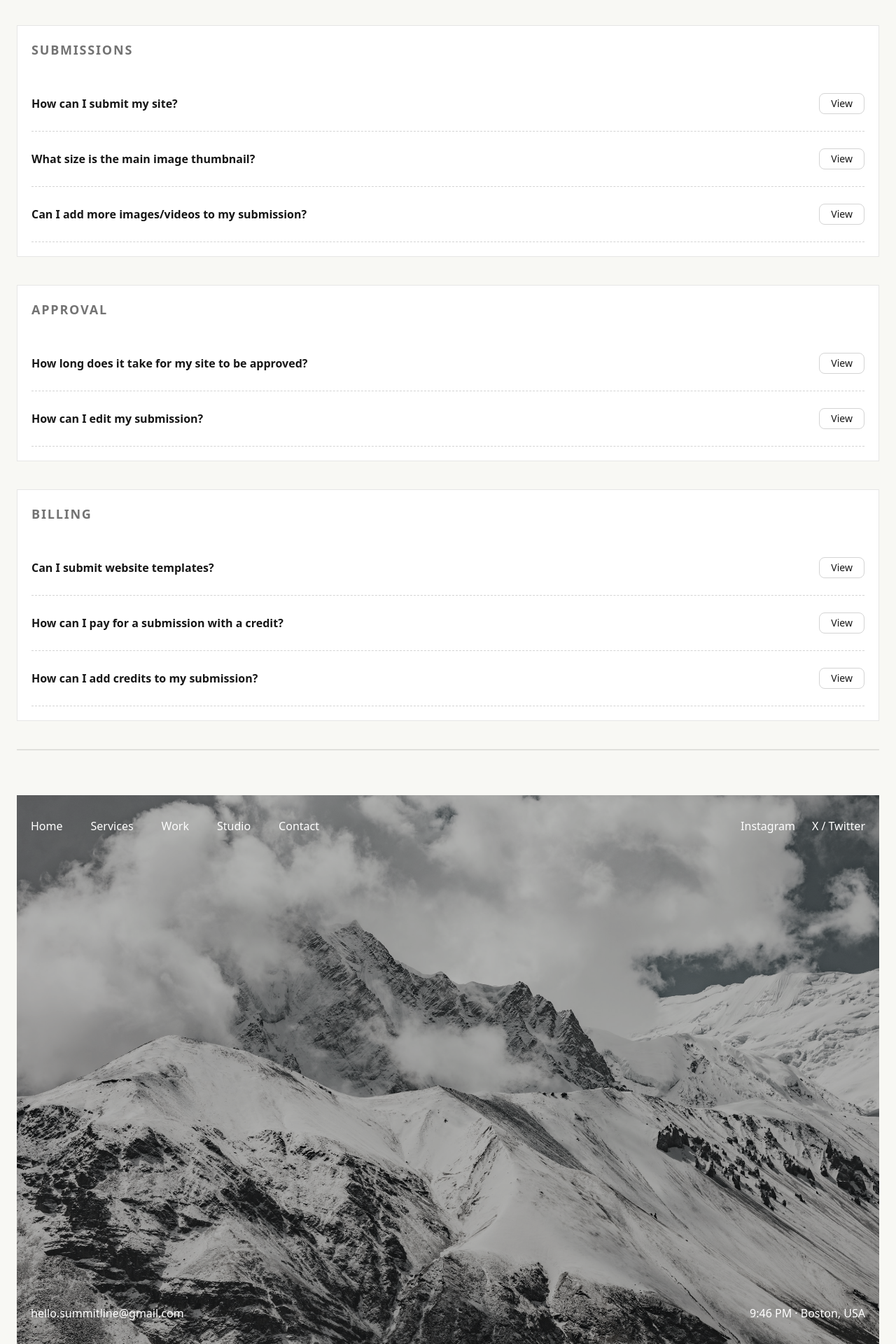
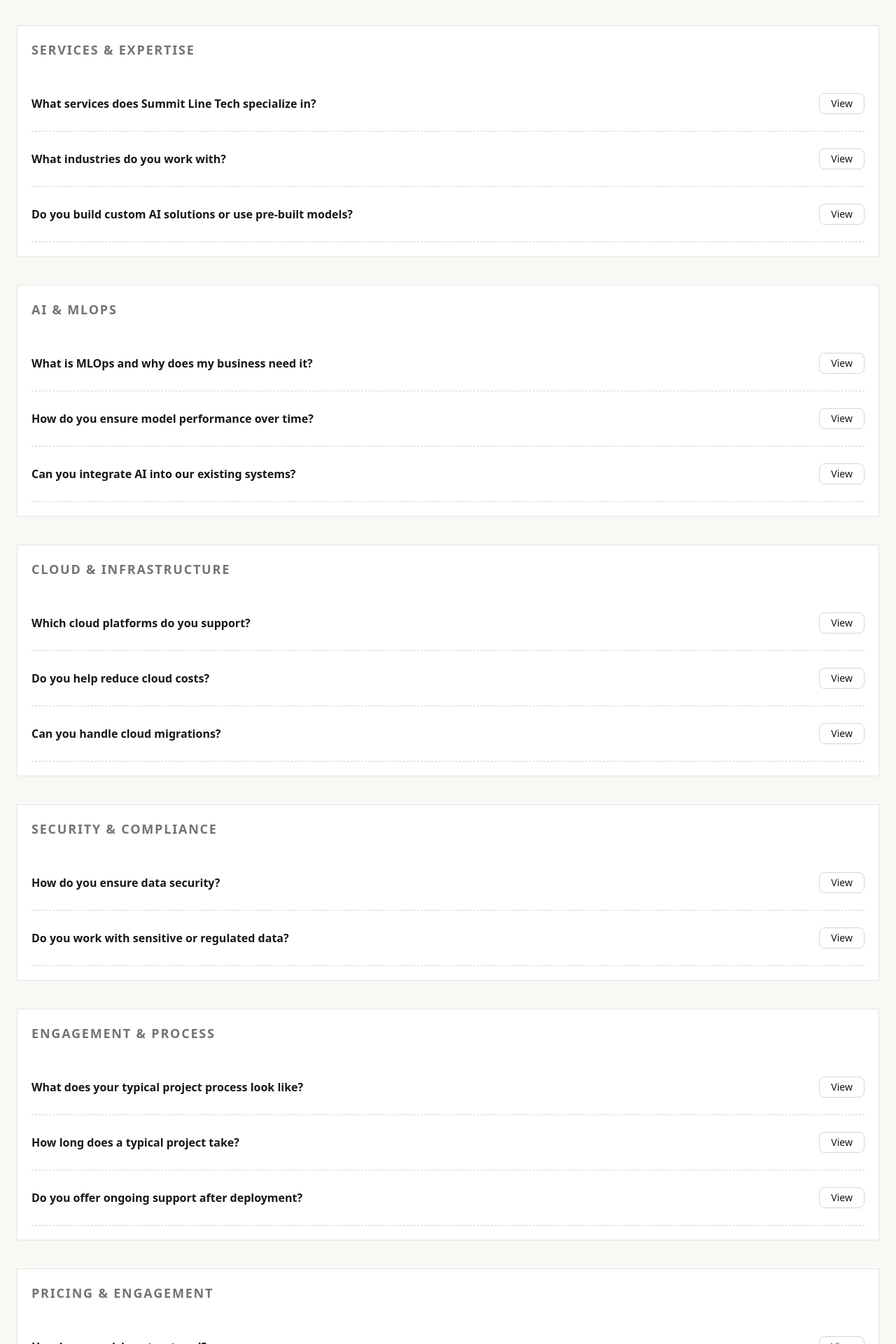
Before and after one commit to SandipGyawali/Agency, a Next.js app: page /faq in a window 1280 px wide. Shown: the part 340-2260 px from the top of the page at 70% size. Built offline with nearby package versions, Linux system fonts and the light colour scheme.

Commit message:
feat(update): faq list update based on the service we product with footer quick link addition for faq

```diff
--- a/src/components/Faq.tsx
+++ b/src/components/Faq.tsx
@@ -4,57 +4,117 @@
 
 const faqData = [
   {
-    group: "Submissions",
+    group: "Services & Expertise",
     items: [
       {
-        q: "How can I submit my site?",
-        a: "Create an account, go to the Submissions page, and follow the steps to submit your site for review.",
+        q: "What services does Summit Line Tech specialize in?",
+        a: "We provide end-to-end solutions across AI development, MLOps infrastructure, and cloud engineering. This includes building production-ready machine learning systems, automating model lifecycle pipelines, and designing scalable cloud architectures tailored to business needs.",
         h: true
       },
       {
-        q: "What size is the main image thumbnail?",
-        a: "The recommended thumbnail size is 1600×1200px for best quality.",
+        q: "What industries do you work with?",
+        a: "We work across industries including fintech, healthcare, SaaS, e-commerce, and logistics. Our solutions are tailored to industry-specific challenges such as compliance, scalability, and data sensitivity.",
         h: true
       },
       {
-        q: "Can I add more images/videos to my submission?",
-        a: "Yes, you can upload additional images and videos from the edit submission page.",
+        q: "Do you build custom AI solutions or use pre-built models?",
+        a: "We do both. For high-impact use cases, we design custom models tailored to your data. For faster delivery, we also integrate and optimize proven pre-trained models when appropriate.",
         h: false
       }
     ]
   },
   {
-    group: "Approval",
+    group: "AI & MLOps",
     items: [
       {
-        q: "How long does it take for my site to be approved?",
-        a: "Reviews usually take 2–5 business days, depending on submission volume.",
+        q: "What is MLOps and why does my business need it?",
+        a: "MLOps is the practice of deploying, monitoring, and maintaining machine learning models in production. Without it, models degrade over time. We ensure your AI systems remain accurate, scalable, and reliable in real-world environments.",
         h: true
       },
       {
-        q: "How can I edit my submission?",
-        a: "You can edit your submission anytime before approval from your dashboard.",
+        q: "How do you ensure model performance over time?",
+        a: "We implement continuous monitoring, automated retraining pipelines, drift detection, and performance alerts to ensure your models stay accurate and aligned with real-world data changes.",
+        h: true
+      },
+      {
+        q: "Can you integrate AI into our existing systems?",
+        a: "Yes, we specialize in integrating AI into existing platforms, APIs, and workflows without disrupting your current operations.",
         h: false
       }
     ]
   },
   {
-    group: "Billing",
+    group: "Cloud & Infrastructure",
     items: [
       {
-        q: "Can I submit website templates?",
-        a: "Yes, templates are allowed as long as they meet our quality guidelines.",
+        q: "Which cloud platforms do you support?",
+        a: "We work with AWS, Google Cloud, and Azure. We help you choose, migrate, and optimize the best platform based on your performance, cost, and scalability requirements.",
         h: true
       },
       {
-        q: "How can I pay for a submission with a credit?",
-        a: "Credits can be applied at checkout when submitting your site.",
-        h: true,
+        q: "Do you help reduce cloud costs?",
+        a: "Yes. We audit your infrastructure, eliminate inefficiencies, and implement cost-optimized architectures such as auto-scaling, spot instances, and workload right-sizing.",
+        h: true
       },
       {
-        q: "How can I add credits to my submission?",
-        a: "You can purchase credits from the Billing section of your account.",
+        q: "Can you handle cloud migrations?",
+        a: "We manage end-to-end cloud migrations, ensuring minimal downtime, data integrity, and improved system performance post-migration.",
+        h: false
+      }
+    ]
+  },
+  {
+    group: "Security & Compliance",
+    items: [
+      {
+        q: "How do you ensure data security?",
+        a: "We follow industry best practices including encryption, secure access controls, network isolation, and compliance with standards like SOC 2 and GDPR where applicable.",
         h: true
+      },
+      {
+        q: "Do you work with sensitive or regulated data?",
+        a: "Yes, we have experience working with regulated environments such as healthcare and finance, ensuring compliance with relevant standards and secure data handling practices.",
+        h: true
+      }
+    ]
+  },
+  {
+    group: "Engagement & Process",
+    items: [
+      {
+        q: "What does your typical project process look like?",
+        a: "We start with discovery and requirements analysis, followed by architecture design, development, testing, deployment, and continuous optimization. We maintain transparency at every stage.",
+        h: true
+      },
+      {
+        q: "How long does a typical project take?",
+        a: "Timelines vary based on complexity. MVPs can take 4–8 weeks, while full-scale AI systems or infrastructure projects may take several months.",
+        h: false
+      },
+      {
+        q: "Do you offer ongoing support after deployment?",
+        a: "Yes, we provide ongoing monitoring, maintenance, optimization, and support to ensure long-term success of your systems.",
+        h: false
+      }
+    ]
+  },
+  {
+    group: "Pricing & Engagement",
+    items: [
+      {
+        q: "How is your pricing structured?",
+        a: "We offer flexible pricing models including fixed-price projects, hourly engagements, and long-term retainers depending on your needs.",
+        h: true
+      },
+      {
+        q: "Do you offer consultations before starting a project?",
+        a: "Yes, we provide initial consultations to understand your requirements, evaluate feasibility, and propose the best technical approach.",
+        h: false
+      },
+      {
+        q: "Can startups work with you?",
+        a: "Absolutely. We work with startups to build scalable foundations early, helping them avoid costly technical debt as they grow.",
+        h: false
       }
     ]
   }
@@ -97,6 +157,8 @@
 }
 
 export default function FAQ({ wantTitle = true, isGrouped = true }: { wantTitle?: boolean,  isGrouped?: boolean }) {
+  const faqItems = faqData.slice(0, 7);
+
   return (
     <section className="mx-auto px-6 py-16">
       {
@@ -138,7 +200,7 @@
       ))}
 
       <div className="border border-foreground/10">
-        {!isGrouped && faqData.map((group, idx) => (
+        {!isGrouped && faqData.slice(0, 7).map((group, idx) => (
             <div key={idx} className="bg-white px-5">
               <div className="divide-y divide-dashed divide-neutral-300">
                 {group.items.filter((val => val.h === true)).map((item, i) => (
--- a/src/components/Footer.tsx
+++ b/src/components/Footer.tsx
@@ -53,6 +53,7 @@
               <a className="animated-underline" href="/services">Services</a>
               <a className="animated-underline" href="/projects">Work</a>
               <a className="animated-underline" href="/about">Studio</a>
+              <a className="animated-underline" href="/faq">Faqs</a>
               <a className="animated-underline" href="/contact">Contact</a>
             </nav>
 
```
